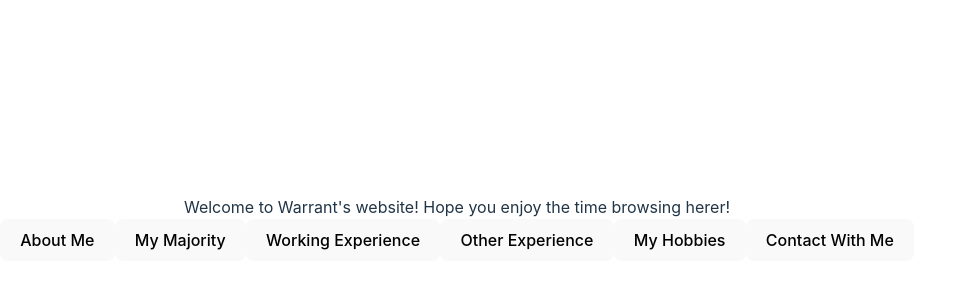
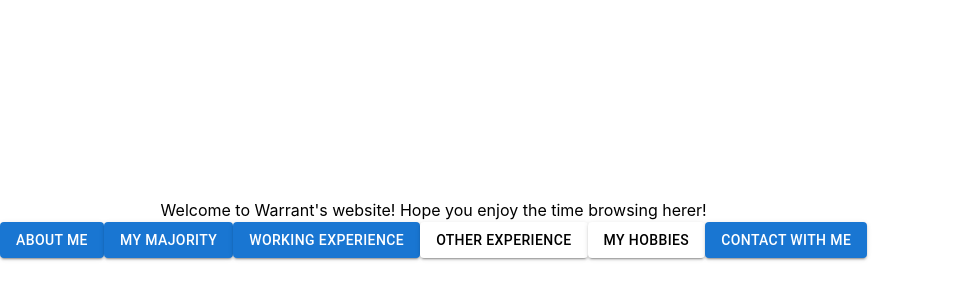
Before and after one commit to warranttsai/warrant-entry, a React (Vite) app: page / in a window 1280 px wide. Shown: the part 172-472 px from the top of the page, without its empty margins (0-956 px from the left). Built offline with nearby package versions, Linux system fonts and the light colour scheme.

Commit message:
feat: use material ui for button

```diff
--- a/src/App.css
+++ b/src/App.css
@@ -1,3 +1,5 @@
-#root {
+body{
   text-align: center;
+  color:black;
+  background-color: white;
 }
--- a/src/pages/home/Home.tsx
+++ b/src/pages/home/Home.tsx
@@ -1,15 +1,37 @@
+import { Button } from "@mui/material";
+
 function Home() {
   return (
     <>
       <div data-testid="home-title">
         Welcome to Warrant's website! Hope you enjoy the time browsing herer!
       </div>
-      <button data-testid="about-me">About Me</button>
-      <button data-testid="my-majority">My Majority</button>
-      <button data-testid="working-experience">Working Experience</button>
-      <button data-testid="other-experience">Other Experience</button>
-      <button data-testid="my-hobbies">My Hobbies</button>
-      <button data-testid="contact-with-me">Contact With Me</button>
+      <Button variant="contained" data-testid="about-me">
+        About Me
+      </Button>
+      <Button variant="contained" data-testid="my-majority">
+        My Majority
+      </Button>
+      <Button variant="contained" data-testid="working-experience">
+        Working Experience
+      </Button>
+      <Button
+        variant="contained"
+        data-testid="other-experience"
+        style={{ backgroundColor: "white", color: "black" }}
+      >
+        Other Experience
+      </Button>
+      <Button
+        variant="contained"
+        data-testid="my-hobbies"
+        style={{ backgroundColor: "white", color: "black" }}
+      >
+        My Hobbies
+      </Button>
+      <Button variant="contained" data-testid="contact-with-me">
+        Contact With Me
+      </Button>
     </>
   );
 }
```
